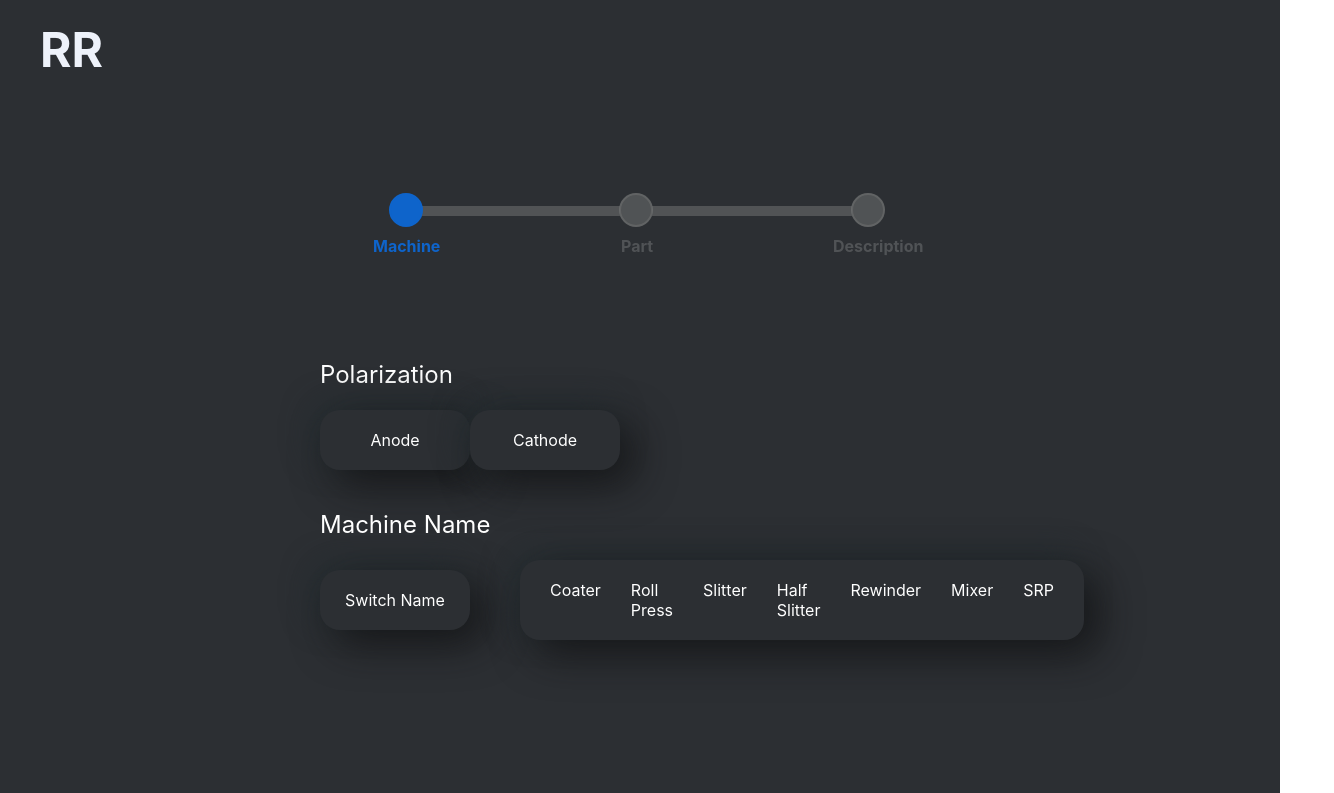
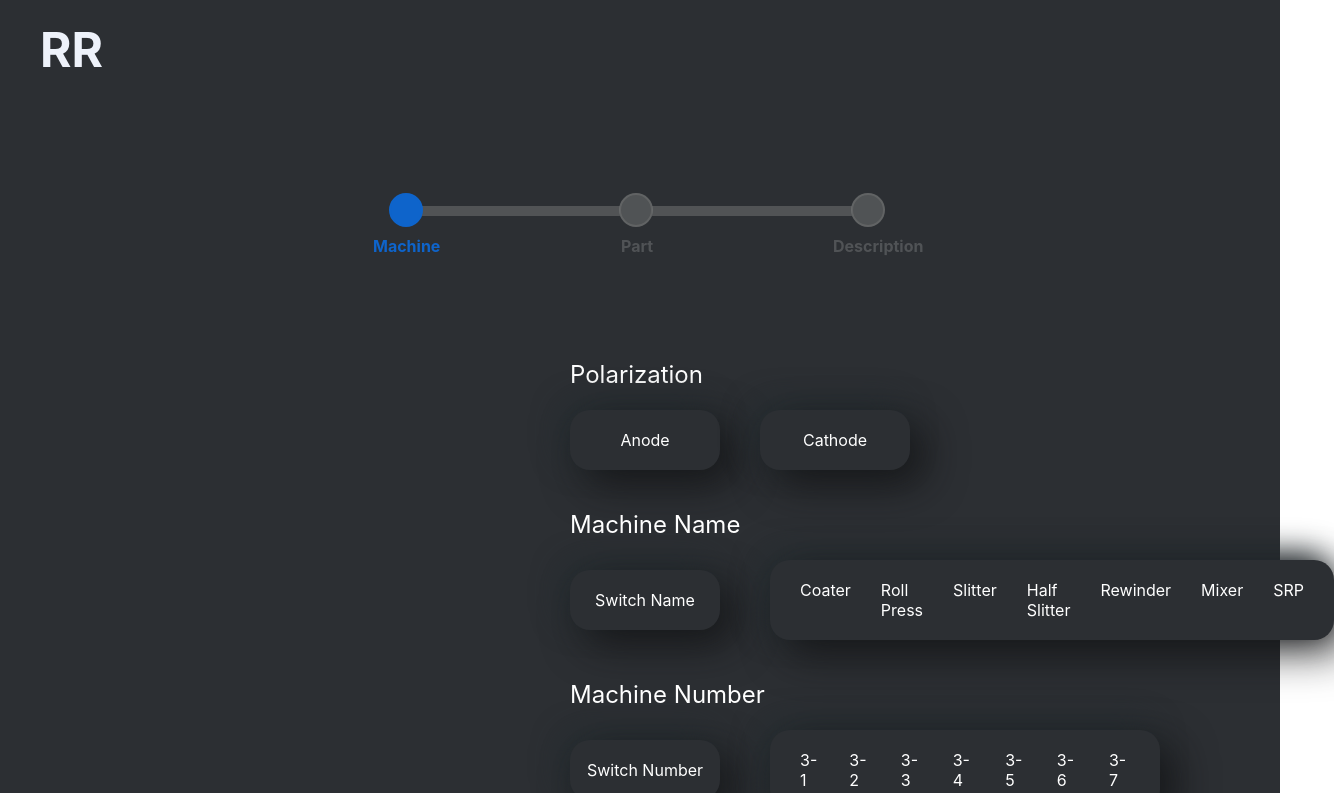
Before and after one commit to LukaszOlszewski96/RR-Repozitory, a React (Create React App) app: page / in a window 1280 px wide. Shown: the top 793 px of the page, 1334 px wide, since content can reach past the window. Built offline with nearby package versions, Linux system fonts and the light colour scheme.

Commit message:
Add css style to new formulage style

```diff
--- a/src/Modyfication/Formulage/FormulageMachine.css
+++ b/src/Modyfication/Formulage/FormulageMachine.css
@@ -1,3 +1,7 @@
+a{
+    text-decoration: none;
+    color: #fff;
+}
 .formulege-box-machine{
     display: block;
     width: 50%;
@@ -6,6 +10,8 @@
 .text-polarization{
     width: 100%;
     height: 50px;
+    position: relative;
+    left:250px;
 
 }
 .text-polarization p{
@@ -20,7 +26,8 @@
     height: auto;
     width: 100%;
     display: flex;
-
+    position: relative;
+    left:250px;
 }
 .buttons-polarization a{
     text-align: center;
@@ -32,10 +39,18 @@
     box-shadow: 14px 14px 40px rgba(16, 16, 18, 0.75), -7px -7px 30px #262E32;
     border-radius: 20px;
 }
+.Anode-button{
+    margin-right: 20px;
+}
+.Cathode-button{
+    margin-left: 20px;
+}
 .text-machine-name{
     margin-top: 40px;
     width: 100%;
     height: 50px;
+    position: relative;
+    left:250px;
 }
 .text-machine-name p{
     margin: 0;
@@ -49,6 +64,8 @@
     width: 100%;
     margin: 0;
     padding: 0;
+    position: relative;
+    left:250px;
 }
 .left-button{
     height: auto;
--- a/src/Modyfication/Formulage/FormulageMachine.js
+++ b/src/Modyfication/Formulage/FormulageMachine.js
@@ -8,28 +8,48 @@ function FormulageMachine() {
                 <p>Polarization</p>
             </div>
             <div className="buttons-polarization">
-                <a className="Anode-button">Anode</a>
-                <a className="Cathode-button">Cathode</a>
+                <a href="/" className="Anode-button">Anode</a>
+                <a href="/" className="Cathode-button">Cathode</a>
             </div>
             <div className="text-machine-name">
                 <p>Machine Name</p>
             </div>
             <div className="machine-name-button-box">
                 <div className="left-button">
-                    <a>Switch Name</a>
+                    <a href="/">Switch Name</a>
                 </div>
                 <div className="rigcht-button-box">
                     <div className="all-name-box">
-                        <a className="coater-name" >Coater</a>
-                        <a className="roll-press-name">Roll Press</a>
-                        <a className="slitter-name">Slitter</a>
-                        <a className="half-slitter-name">Half Slitter</a>
-                        <a className="rewinder-name">Rewinder</a>
-                        <a className="mixer-name">Mixer</a>
-                        <a className="srp-name">SRP</a>
+                        <a href="/" className="coater-name" >Coater</a>
+                        <a href="/" className="roll-press-name">Roll Press</a>
+                        <a href="/" className="slitter-name">Slitter</a>
+                        <a href="/" className="half-slitter-name">Half Slitter</a>
+                        <a href="/" className="rewinder-name">Rewinder</a>
+                        <a href="/" className="mixer-name">Mixer</a>
+                        <a href="/" className="srp-name">SRP</a>
                     </div>
                 </div>
             </div>
+            <div className="text-machine-name">
+                <p>Machine Number</p>
+            </div>
+            <div className="machine-name-button-box">
+                <div className="left-button">
+                    <a href="/">Switch Number</a>
+                </div>
+                <div className="rigcht-button-box">
+                    <div className="all-name-box">
+                        <a href="/" className="coater-name" >3-1</a>
+                        <a href="/" className="roll-press-name">3-2</a>
+                        <a href="/" className="slitter-name">3-3</a>
+                        <a href="/" className="half-slitter-name">3-4</a>
+                        <a href="/" className="rewinder-name">3-5</a>
+                        <a href="/" className="mixer-name">3-6</a>
+                        <a href="/" className="srp-name">3-7</a>
+                    </div>
+                </div>
+            </div>
+
 
         </div>
     )
```
